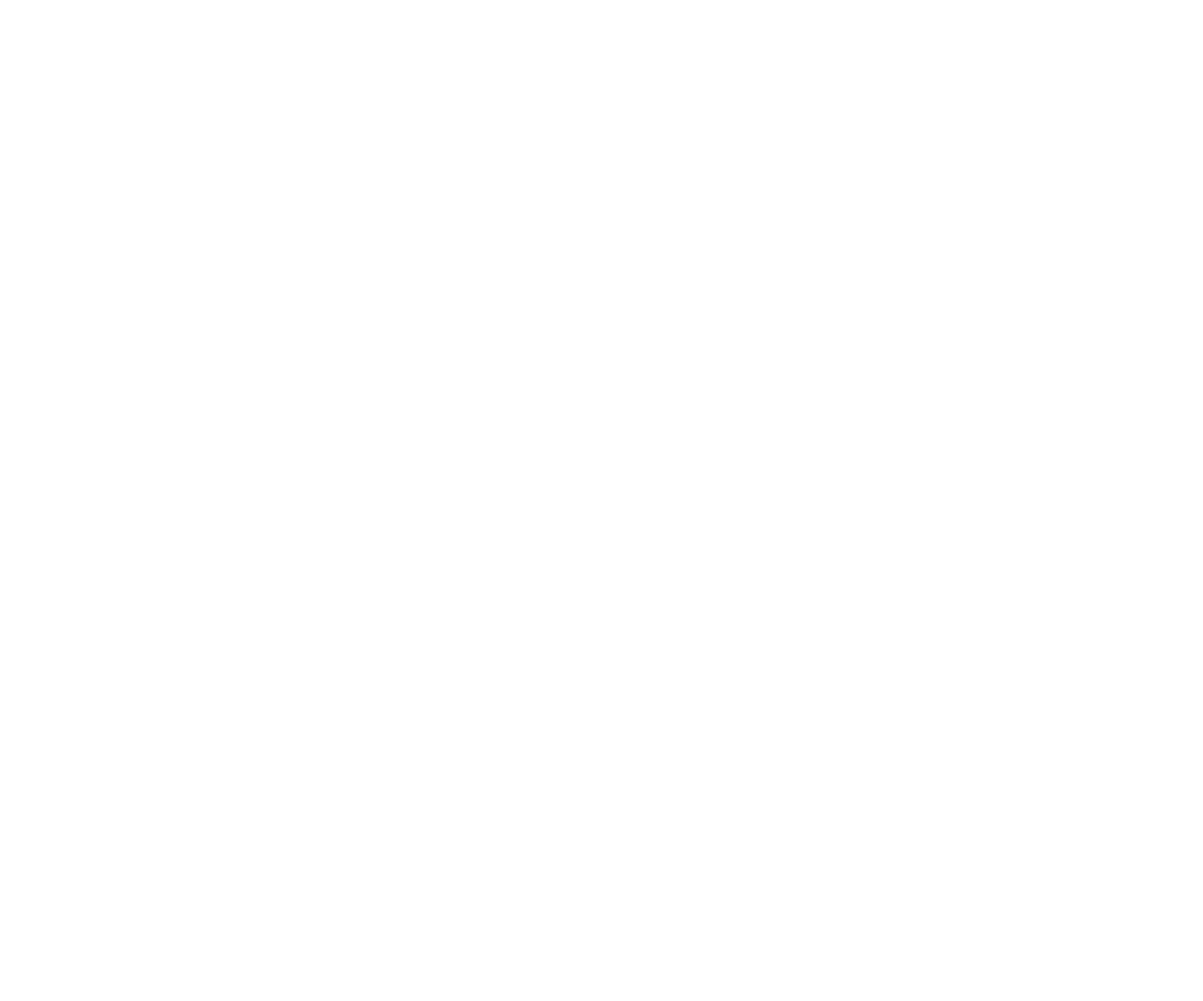
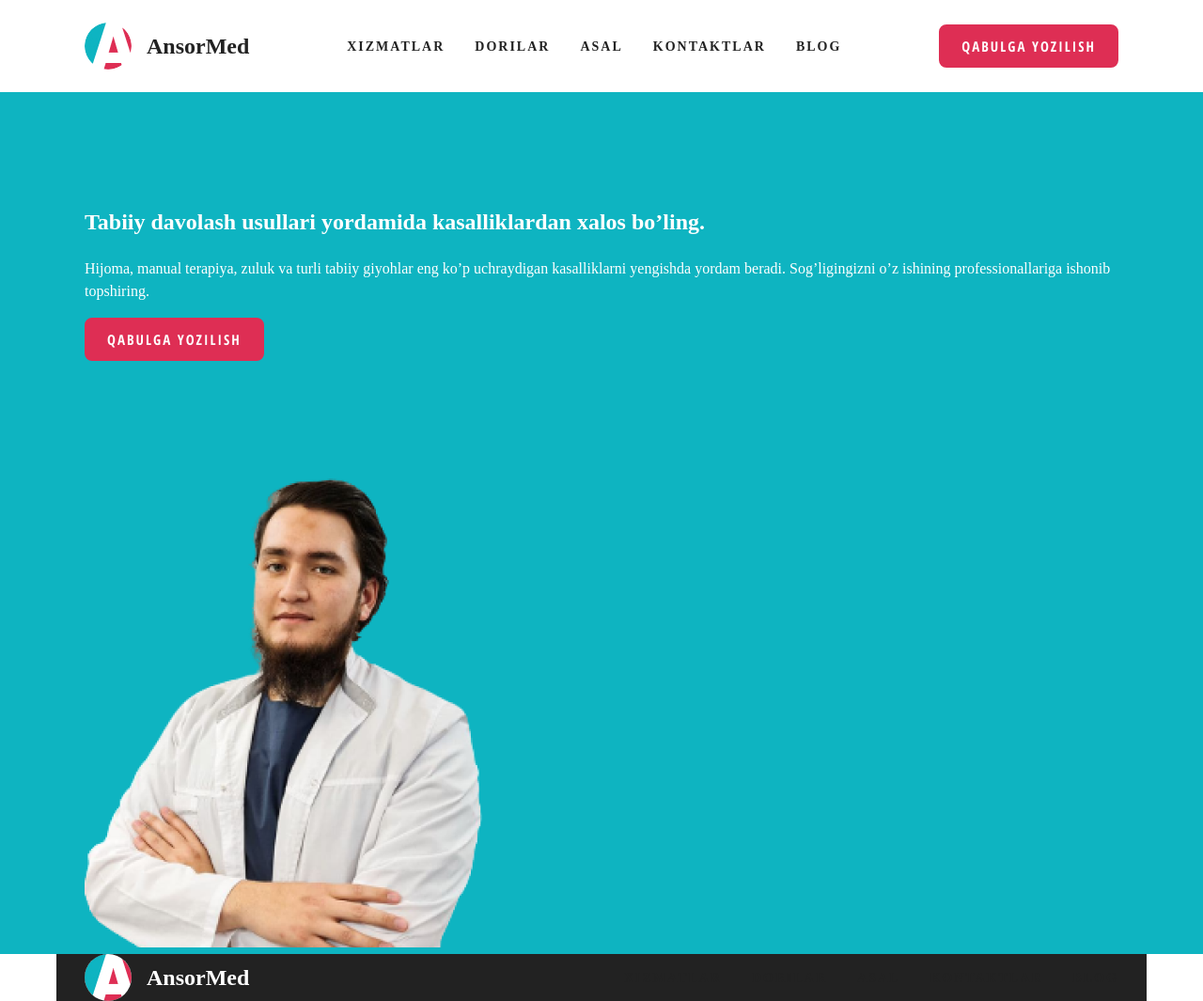
Before and after one commit to kadiroff1707/AnsorMed., a plain HTML site: page index.html in a window 1280 px wide. Shown: the whole page at 94% size. Before the commit the page ends 800 px from the top, so only its background shows below. Drawn offline with Linux system fonts and the light colour scheme.

Commit message:
Add styles and img index

```diff
--- a/css/style.css
+++ b/css/style.css
@@ -3,18 +3,24 @@
   box-sizing: border-box;
 }
 
-body{
+body {
   padding: 0;
   margin: 0;
   font-size:"Open Sans", "Arial" sans-serif;
   font-size: 16px;
   line-height: 1.5;
+  background-color: #fff;
   color: #444;
+}
+
+*:focus {
+  outline: 2px dotted #de2e54;
+  outline-offset: 2px;
 }
 
 
 /* CONTAINER */
-.container{
+.container {
   width: 100%;
   max-width: 1160px;
 padding-left: 30px;
@@ -23,5 +29,137 @@ margin-left: auto;
 margin-right: auto;
 }
 
-/* Open Sans 400, 600,700 */
-/* Open Sans Condense 700 */
+
+/* SITE-HEADER */
+.site-header {
+  padding-top: 24px;
+  padding-bottom: 24px;
+}
+
+
+.site-header-container {
+  display: flex;
+justify-content: space-between;
+align-items: center;
+}
+
+/* SITE-LOGO */
+.site-logo {
+  display: flex;
+  align-items: center;
+  font-size: 24px;
+  font-weight: 600;
+  color: #222;
+  text-decoration: none;
+}
+
+.site-ligo-site-footer {
+  color: #fff;
+}
+
+.site-logo:hover {
+  color: #de2e54;
+}
+
+.site-logo:active {
+  opacity: 0.6;
+}
+
+.site-logo-img {
+  margin-right: 16px;
+  border-radius: 50%;
+}
+
+
+/* SITENAV */
+.sitenav {
+  font-size: 14px;
+  letter-spacing: 2px;
+  font-weight: bold;
+  text-transform: uppercase;
+}
+
+
+.sitenav-list {
+  display: flex;
+  align-items: center;
+  padding: 0;
+  margin: 0;
+  list-style: none;
+}
+
+.sitenav-item:not(:last-child) {
+  margin-right: 32px;
+}
+
+.sitenav-link {
+  display: block;
+  color: #222;
+  text-decoration: none;
+}
+
+.sitenav-link:hover {
+  color: #de2e54;
+}
+
+.sitenav-link:active {
+  opacity: 0.6;
+}
+
+/* MAIN-LINK */
+.main-link {
+  display: inline-block;
+  padding: 10px 22px;
+  border: 2px solid #de2e54;
+  border-radius: 8px;
+  font-size: 15px;
+  font-family:"Open Sans Condensed", "Arial",sans-serif;
+  letter-spacing: 2px;
+  background-color: #de2e54;
+  color: #fff;
+  text-decoration: none;
+  text-transform: uppercase;
+}
+
+
+.main-link:hover {
+  background-color: #fff;
+  color: #de2e54;
+}
+
+.main-link:active {
+  background-color: #de2e54;
+  color: #fff;
+  opacity: 0.6;
+}
+
+/* HERO */
+.hero {
+  background-color: #0eb4c1;
+  color: #fff;
+}
+
+.hero-content{
+  width: 500;
+  padding-top: 120px;
+  padding-bottom: 120px;
+}
+
+.hero-heading {
+  margin-top: 0;
+  font-size: "Open Sans Condensed", "Open Sans", "Arial", sans-serif;
+}
+
+/* SITE-FOOTER */
+.site-footer-container {
+  display: flex;
+  background-color: #222;
+  justify-content: space-between;
+  align-items: center;
+}
+
+.site-list {
+  padding-top: 24px;
+  padding-bottom: 24px;
+  color: #fff;
+}
--- a/index.html
+++ b/index.html
@@ -17,5 +17,63 @@
 </head>
 <body>
 
+  <!-- SITE-HEADER -->
+  <header class="site-header">
+    <div class="site-header-container container">
+      <a class="site-logo" href="#">
+        <img class="site-logo-img" src="./img/logo-icon.jpg" alt="AnsorMed logo-icon" width="50" height="50"
+        srcset="img/logo-icon.jpg 1x, img/logo-icon@2x.jpg 2x">
+        <span class="site-logo-text">AnsorMed</span>
+      </a>
+      <!-- SITENAV -->
+      <nav class="sitenav">
+        <ul class="sitenav-list">
+          <li class="sitenav-item"><a class="sitenav-link"href="#">Xizmatlar</a></li>
+          <li class="sitenav-item"><a class="sitenav-link" href="#">Dorilar</a></li>
+          <li class="sitenav-item"><a class="sitenav-link" href="#">Asal</a></li>
+          <li class="sitenav-item"><a class="sitenav-link" href="#">Kontaktlar</a></li>
+          <li class="sitenav-item"><a class="sitenav-link" href="#">Blog</a></li>
+        </ul>
+      </nav>
+      <a class="main-link" href="#">Qabulga yozilish</a>
+    </div>
+  </header>
+
+<!-- MAIN -->
+    <main>
+      <section class="hero">
+        <div class="hero-container container">
+          <div class="hero-content">
+            <h2 class="hero-heading">Tabiiy davolash usullari yordamida kasalliklardan xalos bo’ling.</h2>
+            <p class="hero-text">Hijoma, manual terapiya, zuluk va turli tabiiy giyohlar eng ko’p uchraydigan kasalliklarni yengishda yordam beradi. Sog’ligingizni o’z ishining professionallariga ishonib topshiring.</p>
+            <a class="main-link" href="#">Qabulga yozilish</a>
+          </div>
+          <img src="./img/hero.png" alt="Ulug'bek" width="423" height="504"
+          srcset="./img/hero.png 1x, ./img/hero@2x.png 2x">
+        </div>
+      </section>
+    </main>
+
+
+  <!-- SITE-FOOTER -->
+    <footer class="site-footer">
+    <div class="site-footer-container container">
+      <a class="site-logo site-ligo-site-footer" href="#">
+        <img class="site-logo-img" src="./img/logo-icon.jpg" alt="AnsorMed logo-icon" width="50" height="50"
+        srcset="img/logo-icon.jpg 1x, img/logo-icon@2x.jpg 2x">
+        <span class="site-logo-text">AnsorMed</span>
+      </a>
+      <!-- SITENAV -->
+      <nav class="sitenav">
+        <ul class="sitenav-list">
+          <li class="sitenav-item"><a class="sitenav-link"href="#">Xizmatlar</a></li>
+          <li class="sitenav-item"><a class="sitenav-link" href="#">Dorilar</a></li>
+          <li class="sitenav-item"><a class="sitenav-link" href="#">Asal</a></li>
+          <li class="sitenav-item"><a class="sitenav-link" href="#">Kontaktlar</a></li>
+          <li class="sitenav-item"><a class="sitenav-link" href="#">Blog</a></li>
+        </ul>
+      </nav>
+    </div>
+  </footer>
 </body>
 </html>
```
Also changed, not shown: img/hero.png (renamed from img/hero-img.png), img/hero@2x.png (added), img/image 1@2x.jpg (deleted), img/image 2.jpg (deleted), img/image 3.jpg (deleted), img/image 3@2x.jpg (deleted).
